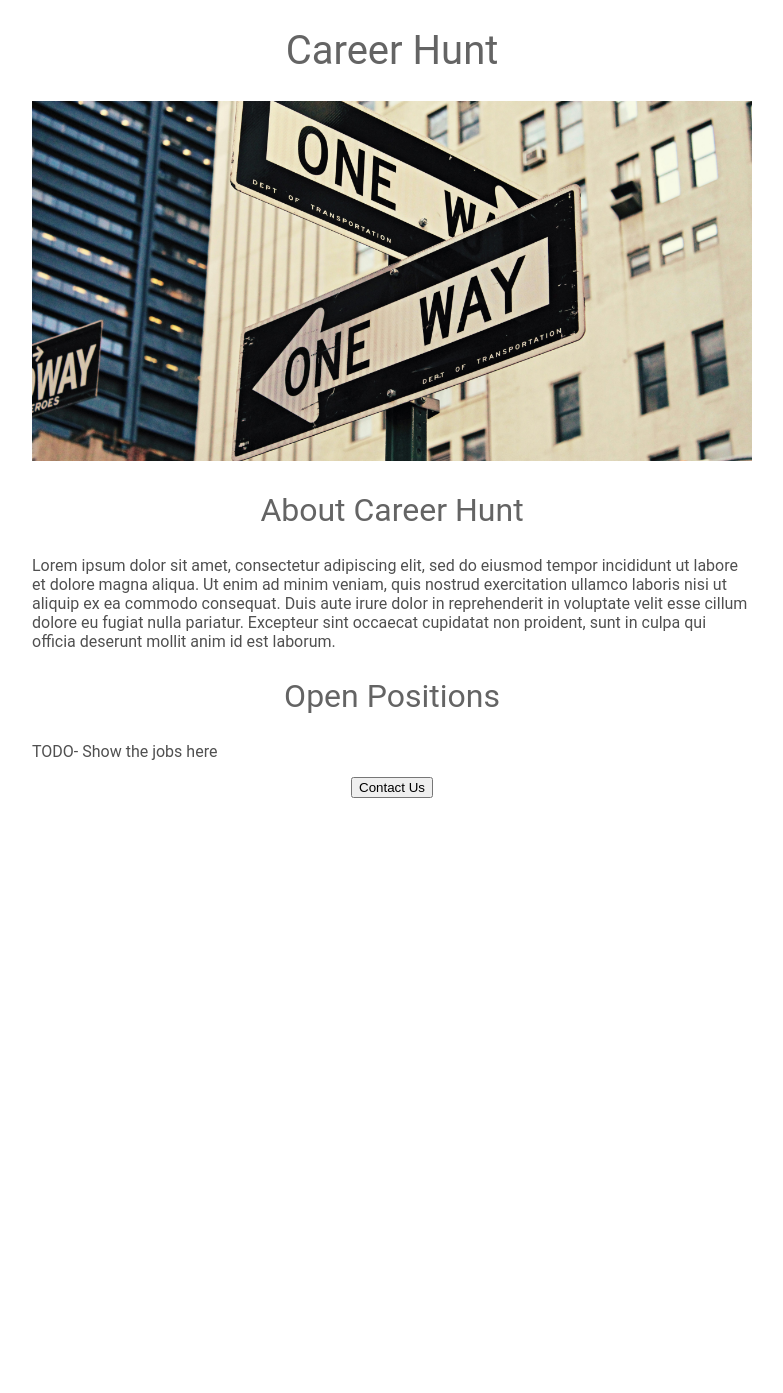
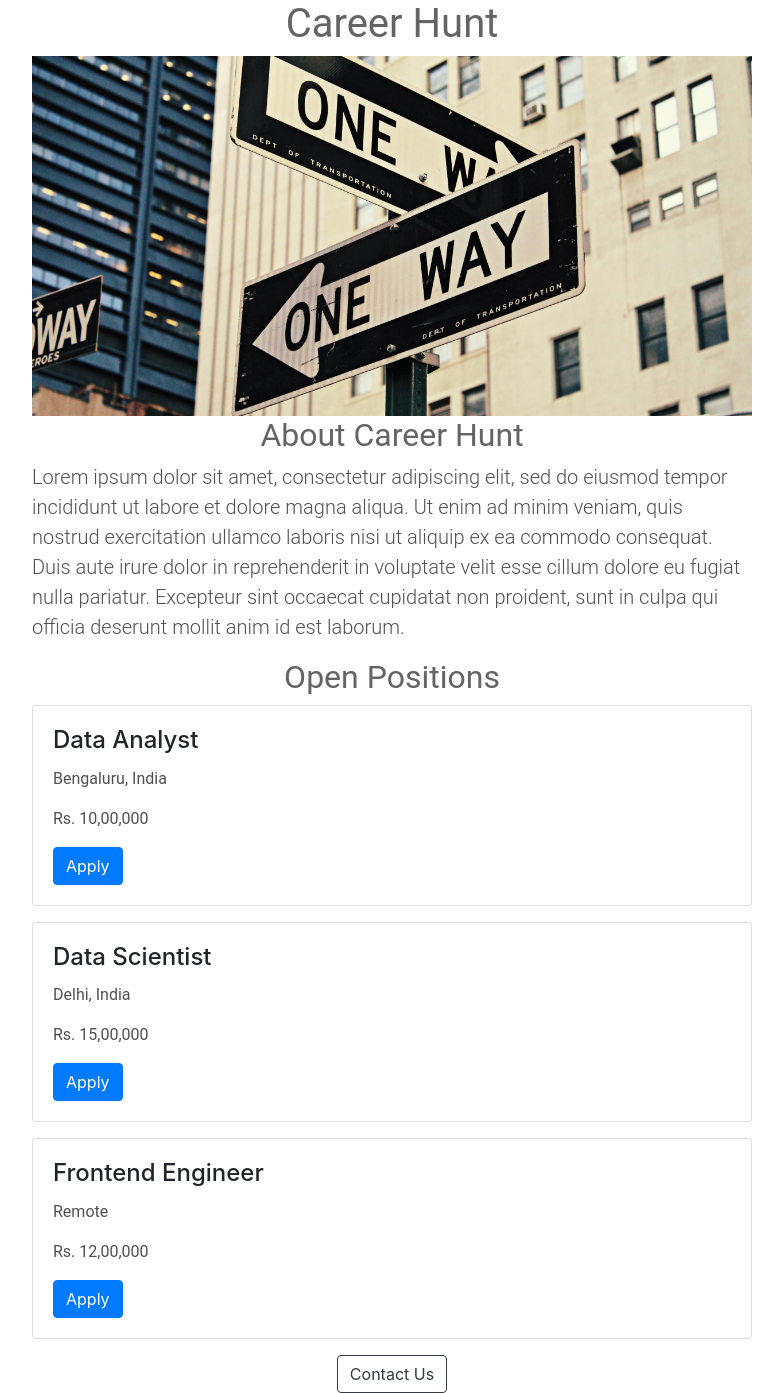
Before and after one commit to VanshikaKumar1910/career_website, a Flask app: page / in a window 1280 px wide. Shown: the whole page, without its empty margins (248-1031 px from the left). Before the commit the page ends 798 px from the top, so only its background shows below. Run offline with Flask 3, Linux system fonts and the light colour scheme.

Commit message:
added jobitem and made some changes in the css

```diff
--- a/app.py
+++ b/app.py
@@ -2,10 +2,27 @@ from flask import Flask, render_template
 
 app = Flask(__name__)
 
+JOBS = [{
+    'id': 1,
+    'title': 'Data Analyst',
+    'location': 'Bengaluru, India',
+    'salary': 'Rs. 10,00,000'
+}, {
+    'id': 2,
+    'title': 'Data Scientist',
+    'location': 'Delhi, India',
+    'salary': 'Rs. 15,00,000'
+}, {
+    'id': 3,
+    'title': 'Frontend Engineer',
+    'location': 'Remote',
+    'salary': 'Rs. 12,00,000'
+}]
+
 
 @app.route("/")
 def hello():
-  return render_template("home.html")
+  return render_template("home.html", jobs=JOBS)
 
 
 if __name__ == "__main__":
--- a/templates/home.html
+++ b/templates/home.html
@@ -4,6 +4,7 @@
   <meta charset="UTF-8">
   <meta http-equiv="X-UA-Compatible" content="IE=edge">
   <meta name="viewport" content="width=device-width, initial-scale=1.0">
+  <link rel="stylesheet" href="https://cdn.jsdelivr.net/npm/bootstrap@4.0.0/dist/css/bootstrap.min.css" integrity="sha384-Gn5384xqQ1aoWXA+058RXPxPg6fy4IWvTNh0E263XmFcJlSAwiGgFAW/dAiS6JXm" crossorigin="anonymous">
   <title>Career website </title>
   <style> h1{font-size: 40px; font-family: Roboto; font-weight: normal; color: rgb(100, 100, 100); text-align: center; }
     #banner {
@@ -27,13 +28,17 @@
 <body>
         <div id = "container">
             <h1>Career Hunt </h1>
-            <img id= "banner" src= "https://3bc3546f-b4ad-42f5-a8f4-17f7d36d2a8c-00-32k4u59fa2486.pike.replit.dev/static/banner.jpg" >
+            <img class="img-fluid" id= "banner" src= "https://3bc3546f-b4ad-42f5-a8f4-17f7d36d2a8c-00-32k4u59fa2486.pike.replit.dev/static/banner.jpg" >
             <h2>About Career Hunt</h2>
-            <p>Lorem ipsum dolor sit amet, consectetur adipiscing elit, sed do eiusmod tempor incididunt ut labore et dolore magna aliqua. Ut enim ad minim veniam, quis nostrud exercitation ullamco laboris nisi ut aliquip ex ea commodo consequat. Duis aute irure dolor in reprehenderit in voluptate velit esse cillum dolore eu fugiat nulla pariatur. Excepteur sint occaecat cupidatat non proident, sunt in culpa qui officia deserunt mollit anim id est laborum.</p>
+            <p class= "lead"> Lorem ipsum dolor sit amet, consectetur adipiscing elit, sed do eiusmod tempor incididunt ut labore et dolore magna aliqua. Ut enim ad minim veniam, quis nostrud exercitation ullamco laboris nisi ut aliquip ex ea commodo consequat. Duis aute irure dolor in reprehenderit in voluptate velit esse cillum dolore eu fugiat nulla pariatur. Excepteur sint occaecat cupidatat non proident, sunt in culpa qui officia deserunt mollit anim id est laborum.</p>
             <h2> Open Positions </h2>
-            <p> TODO- Show the jobs here </p>
+            <div> {% for job in jobs %}
+                    {% include 'jobitem.html' %}
+                  {% endfor %}
+
+            </div>
             <div style="text-align:center;">
-            <button>Contact Us </button>
+            <button type="button" class="btn btn-outline-dark" >Contact Us </button>
         </div>
 </body>
 </html>
--- /dev/null
+++ b/templates/jobitem.html
@@ -0,0 +1,8 @@
+<div class="card mb-3">
+  <div class="card-body">
+    <h4 class="card-title">{{ job['title'] }}</h4>
+    <p class="card-text">{{ job['location'] }}</p>
+    <p class="card-text">{{ job['salary'] }}</p>
+    <button class="btn btn-primary">Apply</button>
+  </div>
+</div>
```
